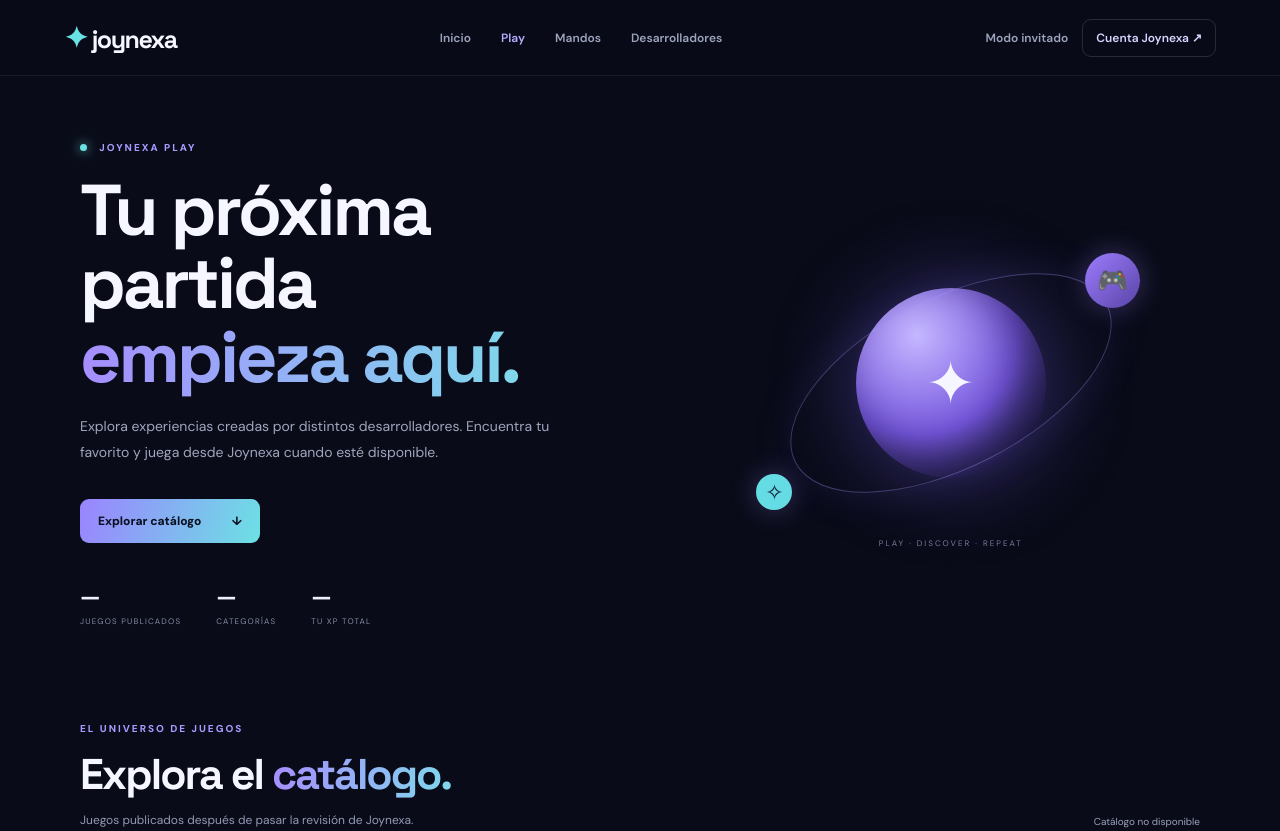
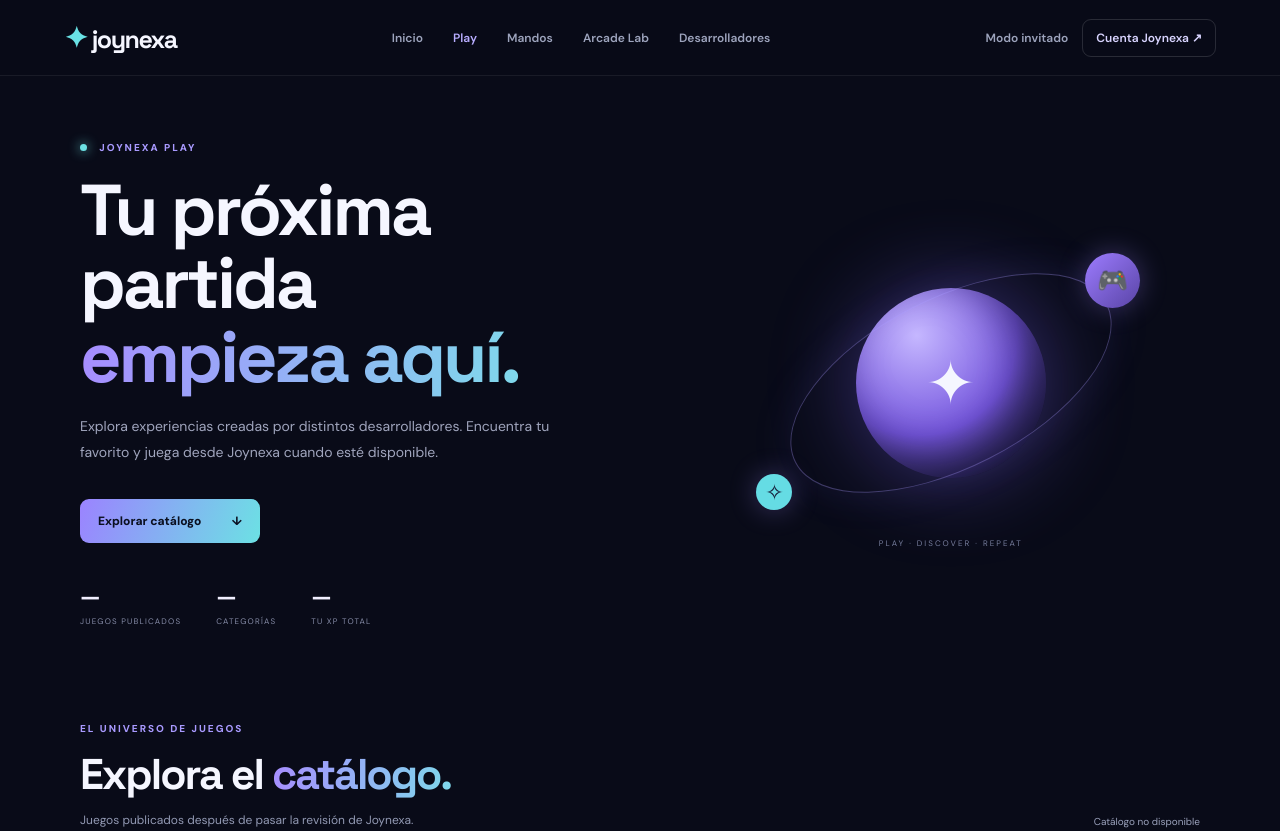
Before and after one commit to Reaccionador2Jeje/Joynexa, a plain HTML site: page public/play.html in a window 1280 px wide. Shown: the top 831 px of the page. Drawn offline with Linux system fonts and the light colour scheme; no server answers.

Commit message:
Link Arcade Lab from Joynexa Play

```diff
--- a/public/play.html
+++ b/public/play.html
@@ -15,7 +15,7 @@
 <body>
 <header class="play-header">
   <a class="brand" href="/"><span>✦</span> joynexa</a>
-  <nav><a href="/">Inicio</a><a class="active" href="/play.html">Play</a><a href="/controllers.html">Mandos</a><a href="/#developers">Desarrolladores</a></nav>
+  <nav><a href="/">Inicio</a><a class="active" href="/play.html">Play</a><a href="/controllers.html">Mandos</a><a href="/arcade.html">Arcade Lab</a><a href="/#developers">Desarrolladores</a></nav>
   <div class="header-account"><span id="account-status">Modo invitado</span><a class="account-link" href="/">Cuenta Joynexa ↗</a></div>
 </header>
 <main>
```
